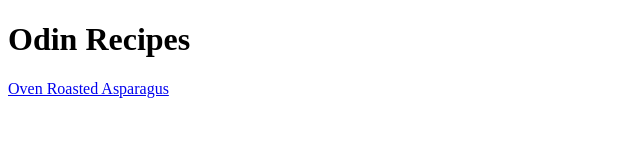
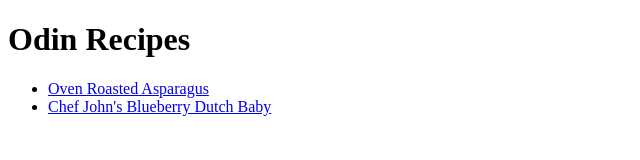
Before and after one commit to SnailMale/odin-recipes, a plain HTML site: page index.html in a window 1280 px wide. Shown: the whole page, without its empty margins (0-640 px from the left). Drawn offline with Linux system fonts and the light colour scheme.

Commit message:
Add dutch-baby.html

```diff
--- a/index.html
+++ b/index.html
@@ -6,6 +6,10 @@
     </head>
     <body>
         <h1>Odin Recipes</h1>
-        <a href="recipes/asparagus.html">Oven Roasted Asparagus</a>
+            <ul>
+                <li><a href="recipes/asparagus.html">Oven Roasted Asparagus</a></li>
+                <li><a href="recipes/dutch-baby.html">Chef John's Blueberry Dutch Baby</a></li>
+               <!-- <li><a href=""></a></li> -->
+            </ul>
     </body>
 </html>
```
Also changed, not shown: recipes/dutch-baby.html (added, +10 -0 lines).
